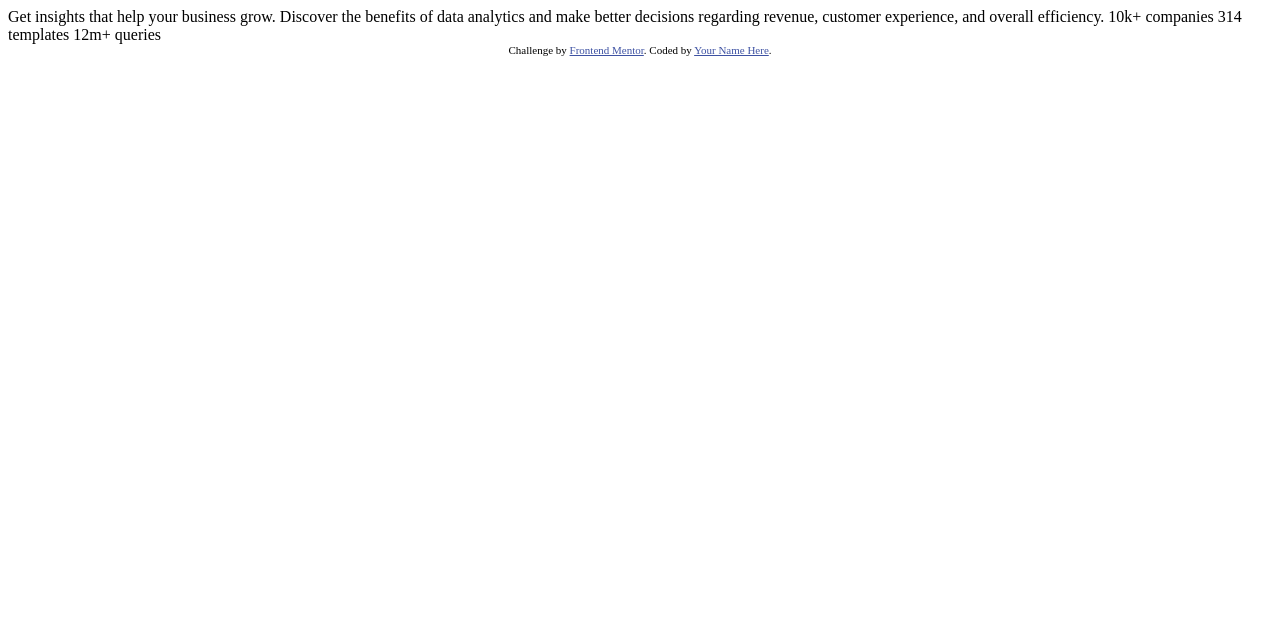
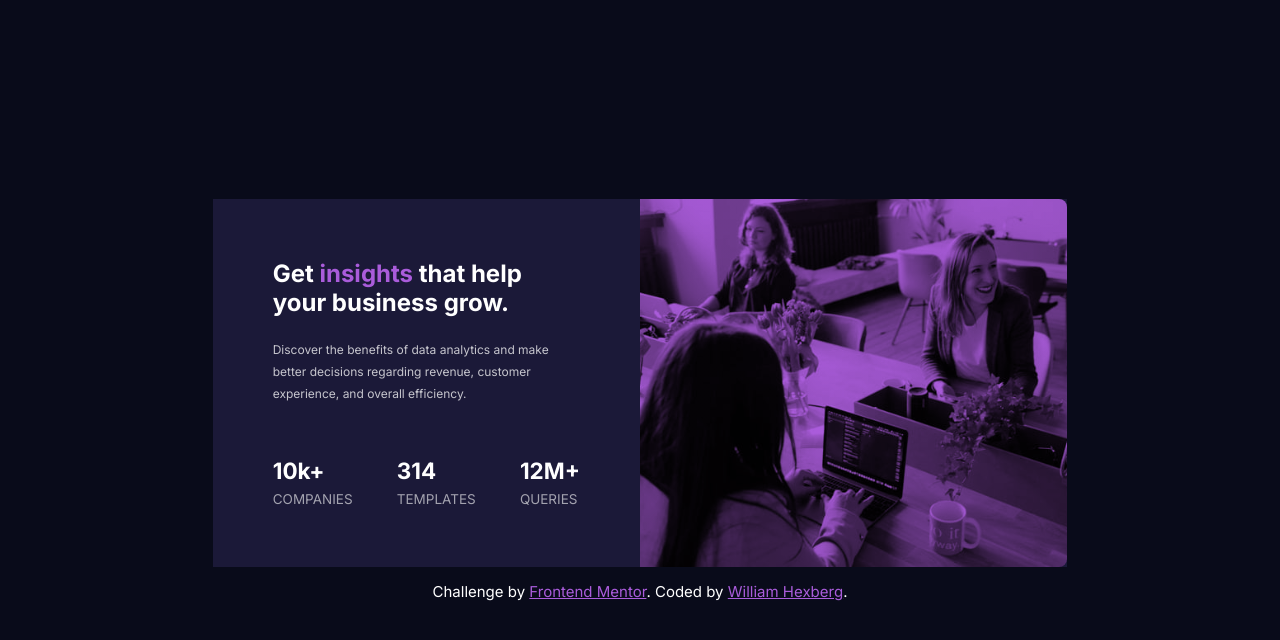
Before and after one commit to whexberg/frontend-mentor-stats-preview-card-component-main, a plain HTML site: page index.html in a window 1280 px wide. Drawn offline with Linux system fonts and the light colour scheme.

Commit message:
Add styles

```diff
--- /dev/null
+++ b/assets/css/style.css
@@ -0,0 +1,132 @@
+:root {
+    /* BREAKPOINTS */
+    --max-width-mobile: 375px;
+    --max-width-desktop: 1440px;
+
+    /* COLORS: Primary */
+    --color-bg-main: hsl(233, 47%, 7%);
+    --color-bg-card: hsl(244, 38%, 16%);
+    --color-accent: hsl(277, 64%, 61%);
+    --color-overlay: rgba(170, 92, 219, 0.5);
+
+    /* COLORS: Neutral */
+    --color-text-white: hsl(0, 0%, 100%);
+    --color-text-white-75: hsla(0, 0%, 100%, 0.75);
+    --color-text-white-60: hsla(0, 0%, 100%, 0.6);
+
+    /* FONTS */
+    --font-size-body: 15px;
+
+    --font-family-inter: "Inter", sans-serif;
+    --font-family-lexend-deca: "Lexend Deca", sans-serif;
+
+    --font-weight-regular: 400;
+    --font-weight-bold: 700;
+}
+
+* {
+    box-sizing: border-box;
+    margin: 0;
+    padding: 0;
+    font-family: var(--font-family-inter);
+    font-size: var(--font-size-body);
+    color: var(--color-text-white);
+}
+
+html,
+body {
+    background-color: var(--color-bg-main);
+    color: var(--color-text-white-75);
+}
+
+.stats-preview {
+    height: 100vh;
+    width: 100vw;
+
+    display: flex;
+    flex-direction: column;
+    align-items: center;
+    justify-content: center;
+
+    padding: 5rem;
+    margin-bottom: 2rem;
+}
+
+.card {
+    background-color: var(--color-bg-card);
+    display: flex;
+}
+
+.text-box,
+.image-box {
+    width: 50%;
+    height: 100%;
+}
+
+.text-box {
+    padding: 4rem;
+}
+
+.text-box h2,
+.text-box span {
+    font-family: var(--font-family-inter);
+    margin-bottom: 1.5rem;
+    font-size: 1.6rem;
+}
+
+.text-box span {
+    color: var(--color-accent);
+}
+
+.text-box p {
+    color: var(--color-text-white-75);
+    font-family: var(--font-family-inter);
+    font-size: 0.8rem;
+    margin-bottom: 3.5rem;
+    line-height: 1.8;
+}
+
+.stats-container {
+    display: flex;
+    justify-content: space-between;
+}
+
+.stat__text {
+    color: var(--color-text-white);
+    font-family: var(--font-family-inter);
+    font-weight: var(--font-weight-bold);
+    font-size: 1.5rem;
+}
+
+.stat__heading {
+    color: var(--color-text-white-60);
+    font-family: var(--font-family-inter);
+    text-transform: uppercase;
+    font-size: 0.9rem;
+    margin-top: 0.5rem;
+}
+
+.image-box {
+    background: linear-gradient(0deg, var(--color-accent), var(--color-accent)),
+        url("../../images/image-header-desktop.jpg") center center no-repeat;
+    background-size: cover;
+    border-radius: 0;
+    border-top-right-radius: 8px;
+    border-bottom-right-radius: 8px;
+    background-blend-mode: multiply;
+}
+
+.attribution {
+    font-size: 11px;
+    text-align: center;
+    margin-top: 1rem;
+}
+.attribution a,
+.attribution a:focus,
+.attribution a:hover,
+.attribution a:active,
+.attribution a:visited {
+    color: var(--color-accent);
+    font-family: var(--font-family-inter);
+    font-size: var(--font-size-body);
+}
--- a/index.html
+++ b/index.html
@@ -1,33 +1,56 @@
 <!DOCTYPE html>
 <html lang="en">
     <head>
-  <meta charset="UTF-8">
-  <meta name="viewport" content="width=device-width, initial-scale=1.0"> <!-- displays site properly based on user's device -->
+        <meta charset="UTF-8" />
+        <meta name="viewport" content="width=device-width, initial-scale=1.0" />
+        <!-- displays site properly based on user's device -->
 
-  <link rel="icon" type="image/png" sizes="32x32" href="./images/favicon-32x32.png">
+        <link rel="icon" type="image/png" sizes="32x32" href="./images/favicon-32x32.png" />
 
         <title>Frontend Mentor | Stats preview card component</title>
 
-  <!-- Feel free to remove these styles or customise in your own stylesheet 👍 -->
-  <style>
-    .attribution { font-size: 11px; text-align: center; }
-    .attribution a { color: hsl(228, 45%, 44%); }
-  </style>
+        <link rel="preconnect" href="https://fonts.gstatic.com" />
+        <link
+            href="https://fonts.googleapis.com/css2?family=Inter:wght@400;700&family=Lexend+Deca&display=swap"
+            rel="stylesheet"
+        />
+        <link rel="stylesheet" href="assets/css/style.css" />
     </head>
     <body>
+        <section class="stats-preview">
+            <div class="card">
+                <div class="text-box">
+                    <h2>Get <span>insights</span> that help your business grow.</h2>
 
-  Get insights that help your business grow.
-
+                    <p>
                         Discover the benefits of data analytics and make better decisions regarding revenue, customer
                         experience, and overall efficiency.
+                    </p>
 
-  10k+ companies
-  314 templates
-  12m+ queries
-
-  <div class="attribution">
-    Challenge by <a href="https://www.frontendmentor.io?ref=challenge" target="_blank">Frontend Mentor</a>.
-    Coded by <a href="#">Your Name Here</a>.
+                    <div class="stats-container">
+                        <div class="stat">
+                            <div class="stat__text">10k+</div>
+                            <div class="stat__heading">companies</div>
                         </div>
+                        <div class="stat">
+                            <div class="stat__text">314</div>
+                            <div class="stat__heading">templates</div>
+                        </div>
+                        <div class="stat">
+                            <div class="stat__text">12M+</div>
+                            <div class="stat__heading">queries</div>
+                        </div>
+                    </div>
+                </div>
+                <div class="image-box"></div>
+            </div>
+            <footer class="attribution">
+                <p>
+                    Challenge by
+                    <a href="https://www.frontendmentor.io?ref=challenge" target="_blank">Frontend Mentor</a>. Coded by
+                    <a href="#">William Hexberg</a>.
+                </p>
+            </footer>
+        </section>
     </body>
 </html>
--- a/style.css
+++ /dev/null
@@ -1,4 +0,0 @@
-:root {
-    --max-width-mobile: 375px;
-    --max-width-desktop: 1440px;
-}
```
Lines whose indentation alone changed are shown as unchanged.
